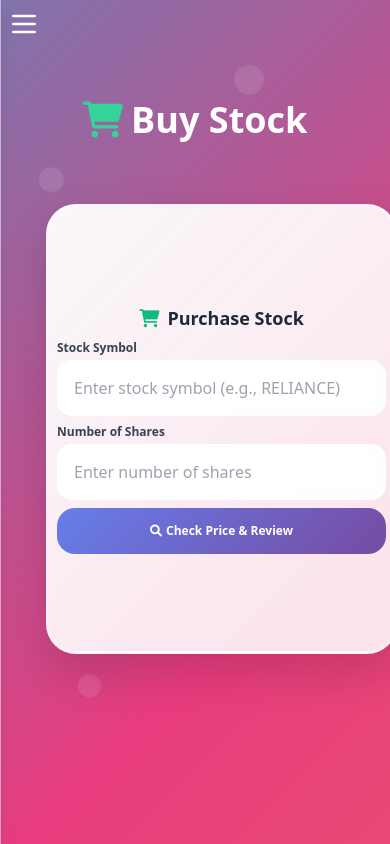
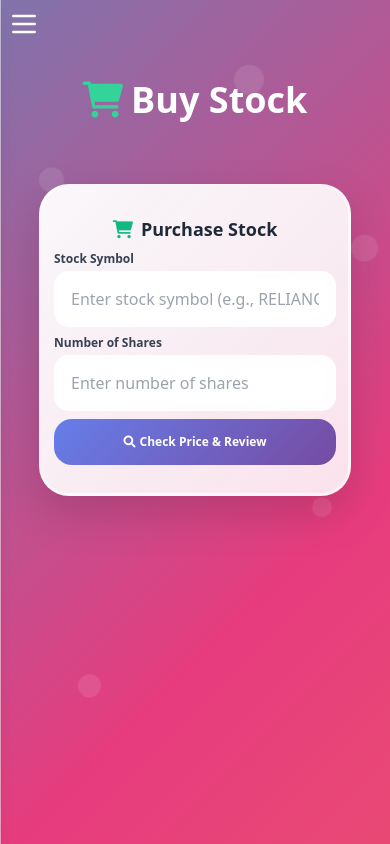
Before and after one commit to venkat4191/SimuTradeeX, a Flask app: page /buy in a window 390 px wide. Run offline with Flask 3, Linux system fonts and the light colour scheme; the visitor is signed in with stand-in values (Sample User, id 1).

Commit message:
Update buy.html

```diff
--- a/Stock-simulator-main/templates/buy.html
+++ b/Stock-simulator-main/templates/buy.html
@@ -121,9 +121,18 @@
         }
         @media (max-width: 768px) {
             .equal-aspect-form {
-                min-width: 300px;
-                max-width: 90vw;
-                width: 90vw;
+                min-width: 250px;
+                max-width: 80vw;
+                width: 80vw;
+                min-height: 250px;
+                max-height: 80vw;
+            }
+            .main-container {
+                padding: 10px;
+                padding-top: 80px;
+            }
+            .card {
+                padding: 0.75rem !important;
             }
         }
         .equal-aspect-form.expanded {
@@ -134,9 +143,11 @@
         }
         @media (max-width: 768px) {
             .equal-aspect-form.expanded {
-                min-width: 300px;
-                max-width: 90vw;
-                width: 90vw;
+                min-width: 250px;
+                max-width: 80vw;
+                width: 80vw;
+                min-height: 500px;
+                max-height: 85vh;
             }
         }
     </style>
@@ -367,9 +378,10 @@
             // Return form to square shape
             document.querySelector('.equal-aspect-form').classList.remove('expanded');
         });
-
-        // Get current user balance (you'll need to pass this from Flask)
-        const currentUserBalance = {{ current_user.balance if current_user.is_authenticated else 0 }};
+    </script>
+    <script>
+        // Pass user balance from Flask to JavaScript
+        window.currentUserBalance = {% if user_balance is defined %}{{ user_balance }}{% else %}0{% endif %};
     </script>
 </body>
 </html>
```
